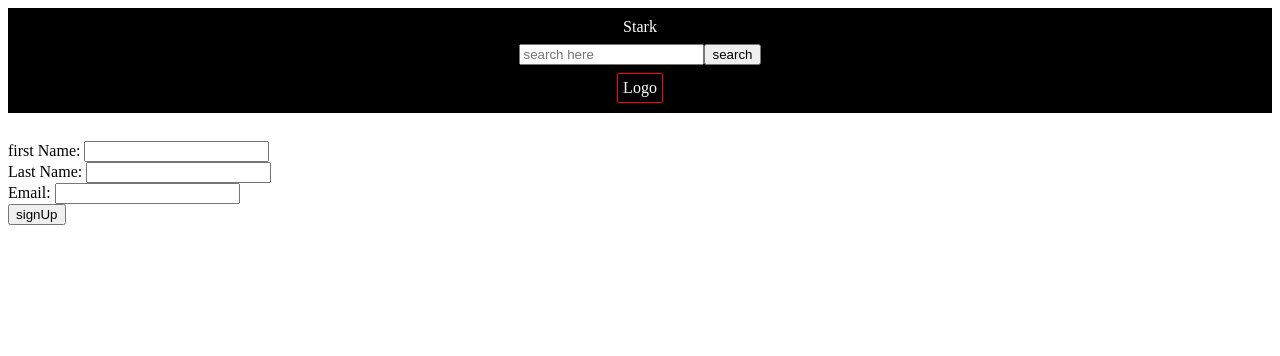
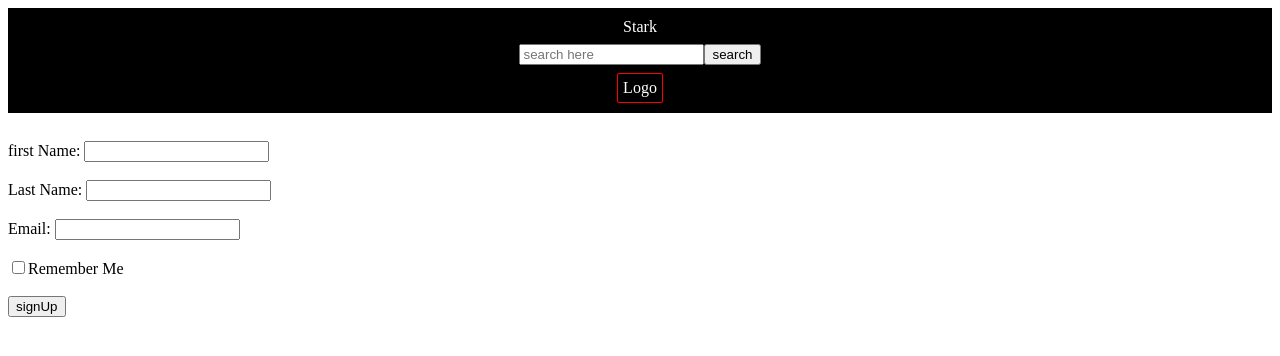
Before and after one commit to Abhinavav23/stark-react-basic, a React (Create React App) app: page / in a window 1280 px wide. Shown: the top 356 px of the page. Built offline with nearby package versions, Linux system fonts and the light colour scheme.

Commit message:
[20 july 2023] basic form validation, form submision

```diff
--- a/src/V2/AppV2.jsx
+++ b/src/V2/AppV2.jsx
@@ -10,6 +10,7 @@ import { AsyncStateEx } from "./components/states/AsyncStateEx";
 import { LoginForm } from "./components/form/LoginForm";
 import { SignUp } from "./components/form/SignUp";
 import { GetUSerInfo } from "./components/form/GetUserInfo";
+import { FormValidation } from "./components/form/FormValidation";
 export const AppV2 = () => {
   return (
     <main>
@@ -49,8 +50,8 @@ export const AppV2 = () => {
 
       {/* <LoginForm/> */}
       {/* <SignUp/> */}
-
-      <GetUSerInfo/>
+      {/* <GetUSerInfo/> */}
+      <FormValidation/>
     </main>
   );
 };
--- /dev/null
+++ b/src/V2/components/form/FormValidation.jsx
@@ -0,0 +1,92 @@
+import React, { useState } from "react";
+
+export const FormValidation = () => {
+  const initialState = {
+    firstName: "",
+    lastName: "",
+    email: "",
+    remember: false,
+  };
+  const [userInfo, setUserInfo] = useState(initialState);
+  const [isError, setIsError] = useState(false);
+
+  const saveInfo = (ev) => {
+    const { name, value } = ev.target;
+    if (name === "remember") {
+      userInfo[name] = ev.target.checked;
+    } else {
+      userInfo[name] = value;
+    }
+    setUserInfo({ ...userInfo });
+  };
+
+  const signUp = (ev) => {
+    ev.preventDefault();
+
+    const result = Object.values(userInfo);
+    const shouldShowError = result.includes("");
+
+    setIsError(shouldShowError);
+    setUserInfo(initialState);
+
+    // scenario 1
+    // write the fields name which has to be filled
+
+    // scenario 2
+    // firstname --> 3
+    // lastname --> 3
+    // email --> 7
+
+  };
+
+  return (
+    <>
+      <form onSubmit={signUp}>
+        <label htmlFor="firstName">first Name: </label>
+        <input
+          type="text"
+          name="firstName"
+          id="firstName"
+          value={userInfo.firstName}
+          onChange={saveInfo}
+        />
+        <br /> <br />
+        <label htmlFor="lastName">Last Name: </label>
+        <input
+          type="text"
+          name="lastName"
+          id="lastName"
+          value={userInfo.lastName}
+          onChange={saveInfo}
+        />
+        <br /> <br />
+        <label htmlFor="email">Email: </label>
+        <input
+          type="email"
+          name="email"
+          id="email"
+          value={userInfo.email}
+          onChange={saveInfo}
+        />
+        <br /> <br />
+        <input
+          type="checkbox"
+          name="remember"
+          id="remember"
+          value="remember"
+          checked={userInfo.remember}
+          onChange={saveInfo}
+        />
+        <label htmlFor="remember">Remember Me</label>
+        <br /> <br />
+        {/* select */}
+        {/* textarea */}
+        {/*  */}
+        <input type="submit" value="signUp" />
+      </form>
+      {isError && (
+        <h3 style={{ color: "red" }}>Please fill all the fields correctly</h3>
+      )}
+    </>
+  );
+};
--- a/src/V2/components/form/GetUserInfo.jsx
+++ b/src/V2/components/form/GetUserInfo.jsx
@@ -1,43 +1,104 @@
 import { useState } from "react";
 
 export const GetUSerInfo = () => {
-    const [userInfo, setUserInfo] = useState({
+  const initialState = {
     firstName: "",
     lastName: "",
-        email: ""
-    });
+    email: "",
+  };
+  const [userInfo, setUserInfo] = useState(initialState);
+
+  const [userList, setUserList] = useState([]);
 
   const saveInfo = (ev) => {
-        const {name, value} = ev.target;
+    const { name, value } = ev.target;
     let convertedValue;
-        if( name === 'email'){
+    if (name === "email") {
       convertedValue = value.toLowerCase();
-        }else{
+    } else {
       convertedValue = value.toUpperCase();
     }
     // let convertedValue = name === 'email' ? value.toLowerCase() : value.toUpperCase()
     userInfo[name] = convertedValue;
-        setUserInfo({...userInfo});
-    }
+    setUserInfo({ ...userInfo });
+  };
 
   const signUp = (ev) => {
     ev.preventDefault();
     console.log(userInfo);
+    setUserList([...userList, userInfo]);
+    setUserInfo(initialState);
+
+    // makes a get call by default
+    // we want to make POST call
+    // pass a second argument to fetch
+
+    const url = "https://jsonplaceholder.typicode.com/users";
+    // required if you want to make a call other than GET
+    const options = {
+      method: "POST",
+      headers: {
+        "Content-Type": "application/json",
+      },
+      body: JSON.stringify(userInfo),
+    };
+
+    fetch(url, options)
+      .then((res) => {
+        return res.json();
+      })
+      .then((data) => {
+        console.log(data);
+      })
+      .catch((err) => {
+        console.log(err);
+      });
   };
 
   return (
+    <main>
       <form onSubmit={signUp}>
         <label htmlFor="firstName">first Name: </label>
-        <input type="text" name="firstName" id="firstName" value={userInfo.firstName} onChange={saveInfo} />
+        <input
+          type="text"
+          name="firstName"
+          id="firstName"
+          value={userInfo.firstName}
+          onChange={saveInfo}
+        />
         <br />
         <label htmlFor="lastName">Last Name: </label>
-        <input type="text" name="lastName" id="lastName" value={userInfo.lastName} onChange={saveInfo} />
+        <input
+          type="text"
+          name="lastName"
+          id="lastName"
+          value={userInfo.lastName}
+          onChange={saveInfo}
+        />
         <br />
         <label htmlFor="email">Email: </label>
-        <input type="email" name="email" id="email" value={userInfo.email} onChange={saveInfo} />
+        <input
+          type="email"
+          name="email"
+          id="email"
+          value={userInfo.email}
+          onChange={saveInfo}
+        />
         <br />
         {/* <button onClick={signUp}>signUp</button> */}
         <input type="submit" value="signUp" />
       </form>
+      <section>
+        <ul>
+          {userList.map(({ firstName, lastName, email }, i) => {
+            return (
+              <li key={i}>
+                Name: {firstName} {lastName} email: {email}
+              </li>
+            );
+          })}
+        </ul>
+      </section>
+    </main>
   );
 };
```
Lines whose indentation alone changed are shown as unchanged.
